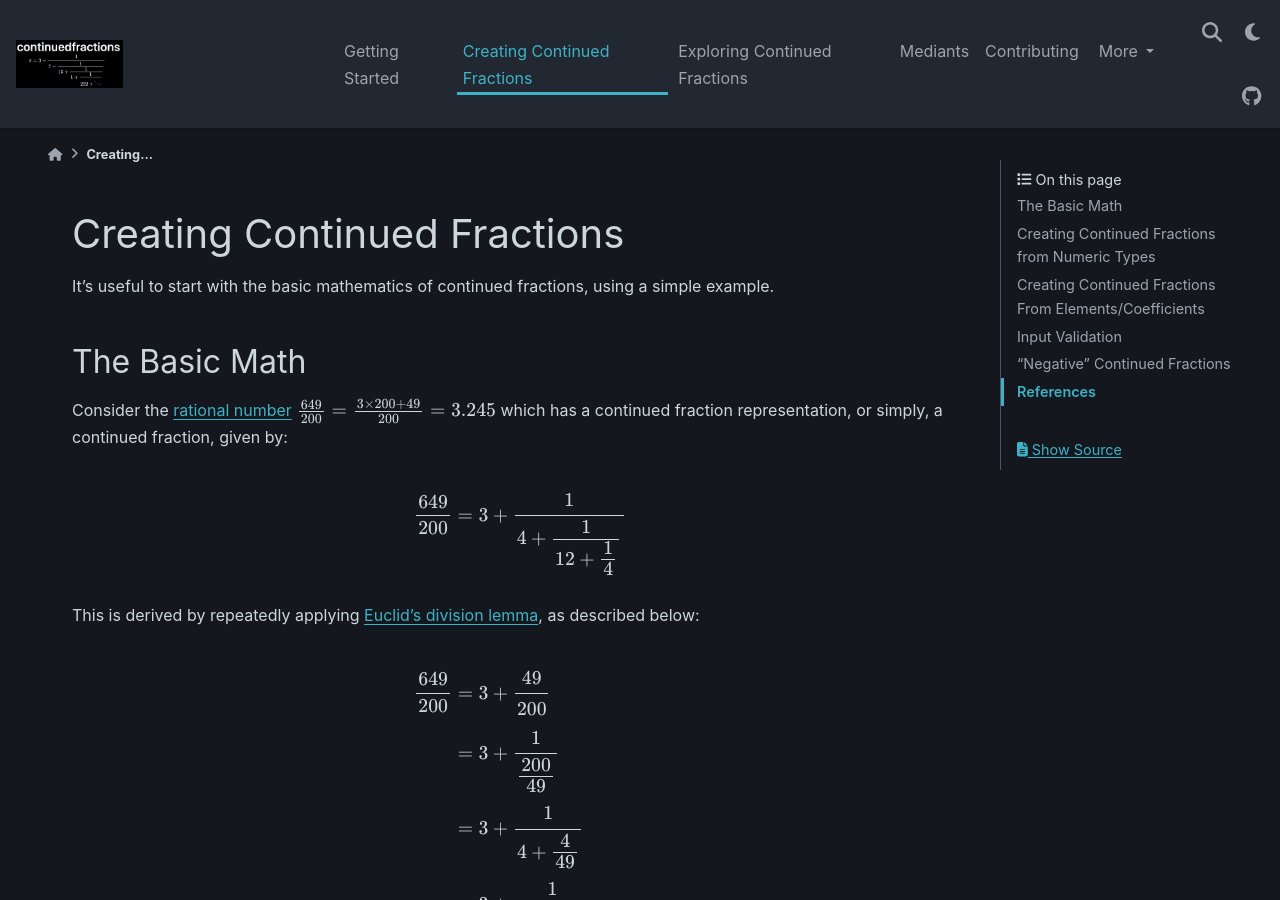
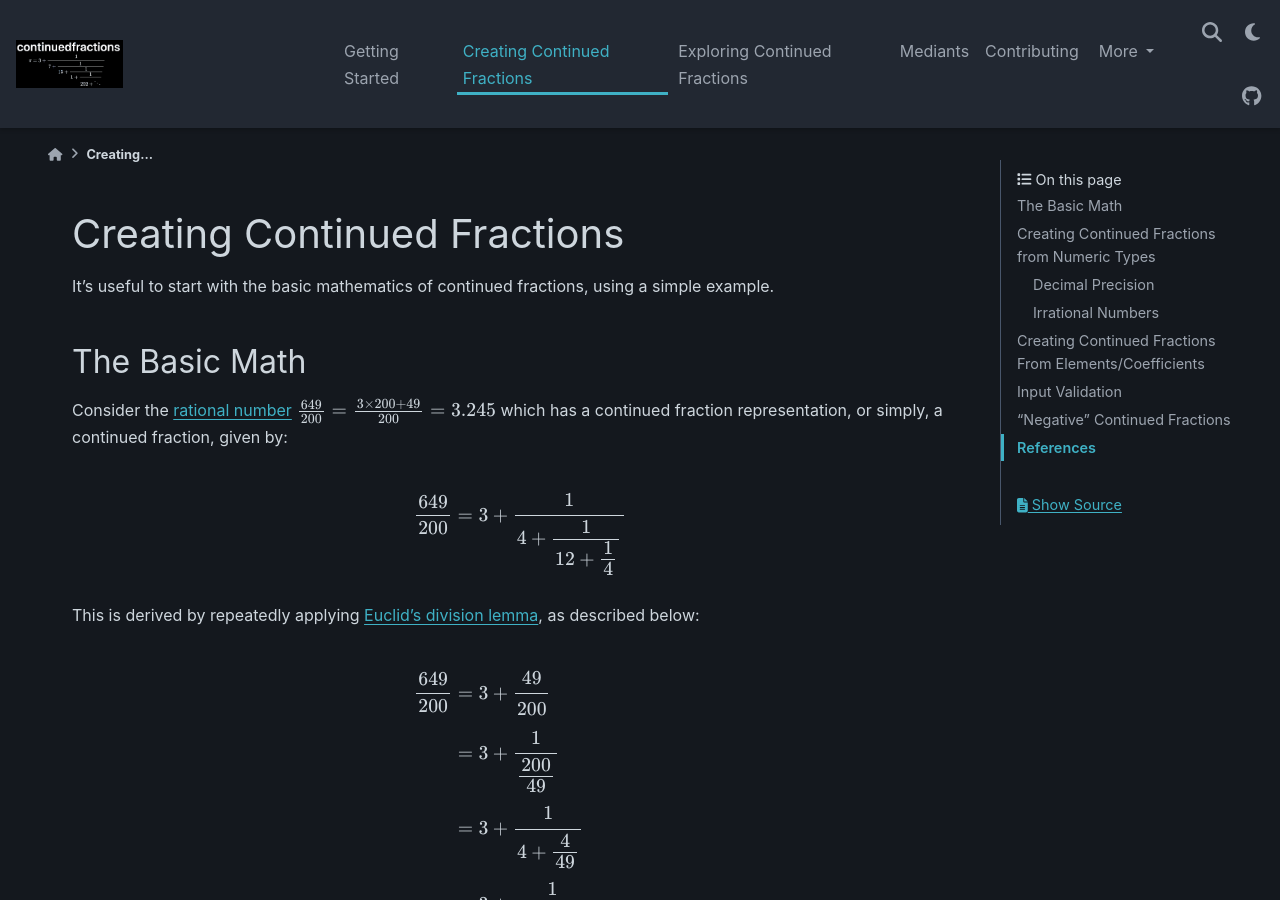
Before and after one commit to sr-murthy/continuedfractions, a Sphinx documentation site: the page built from docs/sources/creating-continued-fractions.rst, in a window 1280 px wide and 900 px high. Built offline with Sphinx 7.4.7 and the PyData theme 0.15.4, drawn with Linux system fonts in a browser that asks for light colours; nearby versions of some CDN libraries.

Commit message:
docs: tweak Sphinx conf. for secondary sidebar TOC level

```diff
--- a/docs/conf.py
+++ b/docs/conf.py
@@ -222,7 +222,7 @@ html_theme_options = {
     "primary_sidebar_end": ["indices", "sidebar-ethical-ads"],
     'secondary_sidebar_items': ['page-toc', 'edit-this-page', 'sourcelink'],
     'show_nav_level': 2,
-    'show_toc_level': 1,
+    'show_toc_level': 2,
     'use_edit_page_button': False,
 }
 
```
